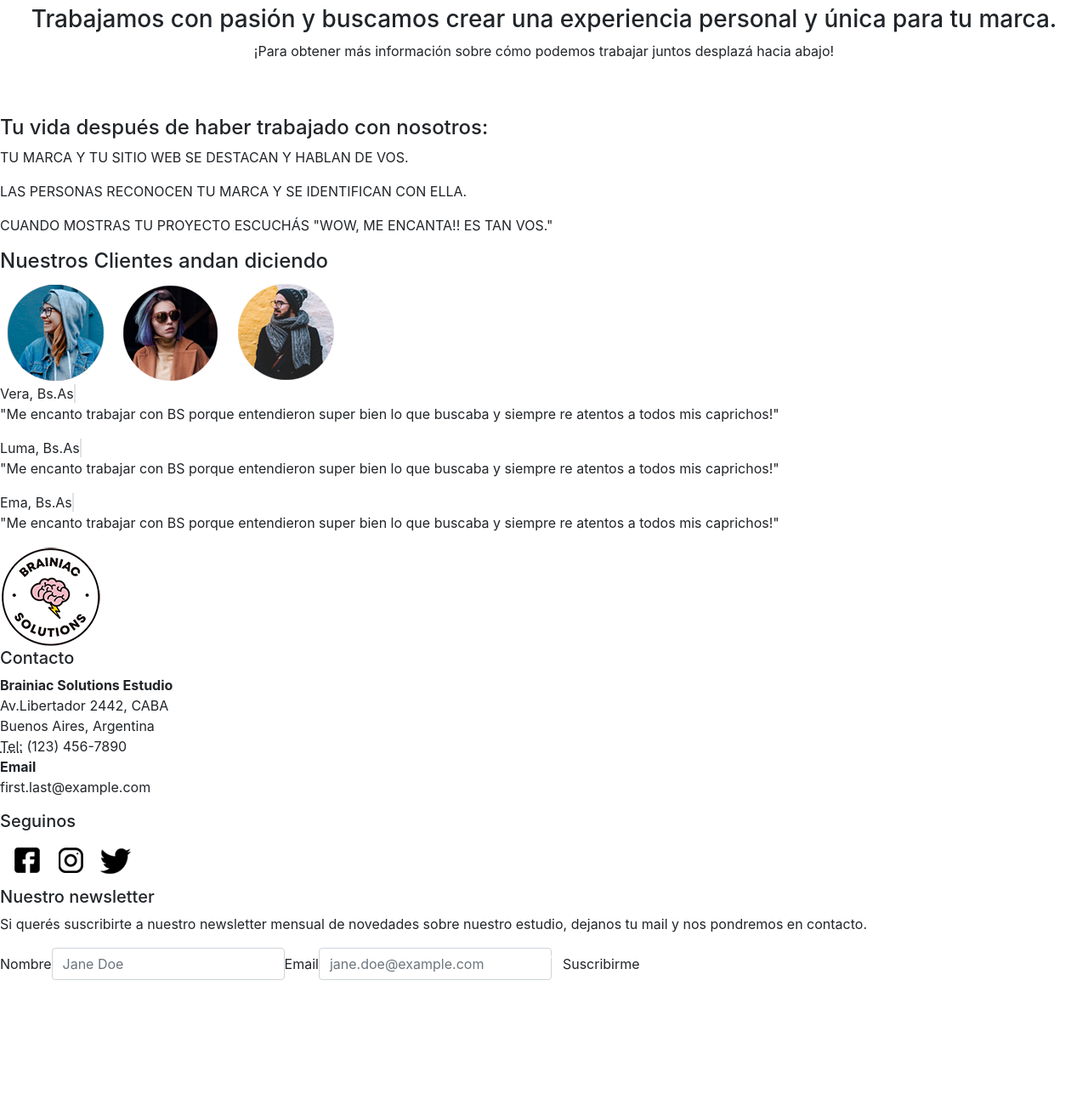
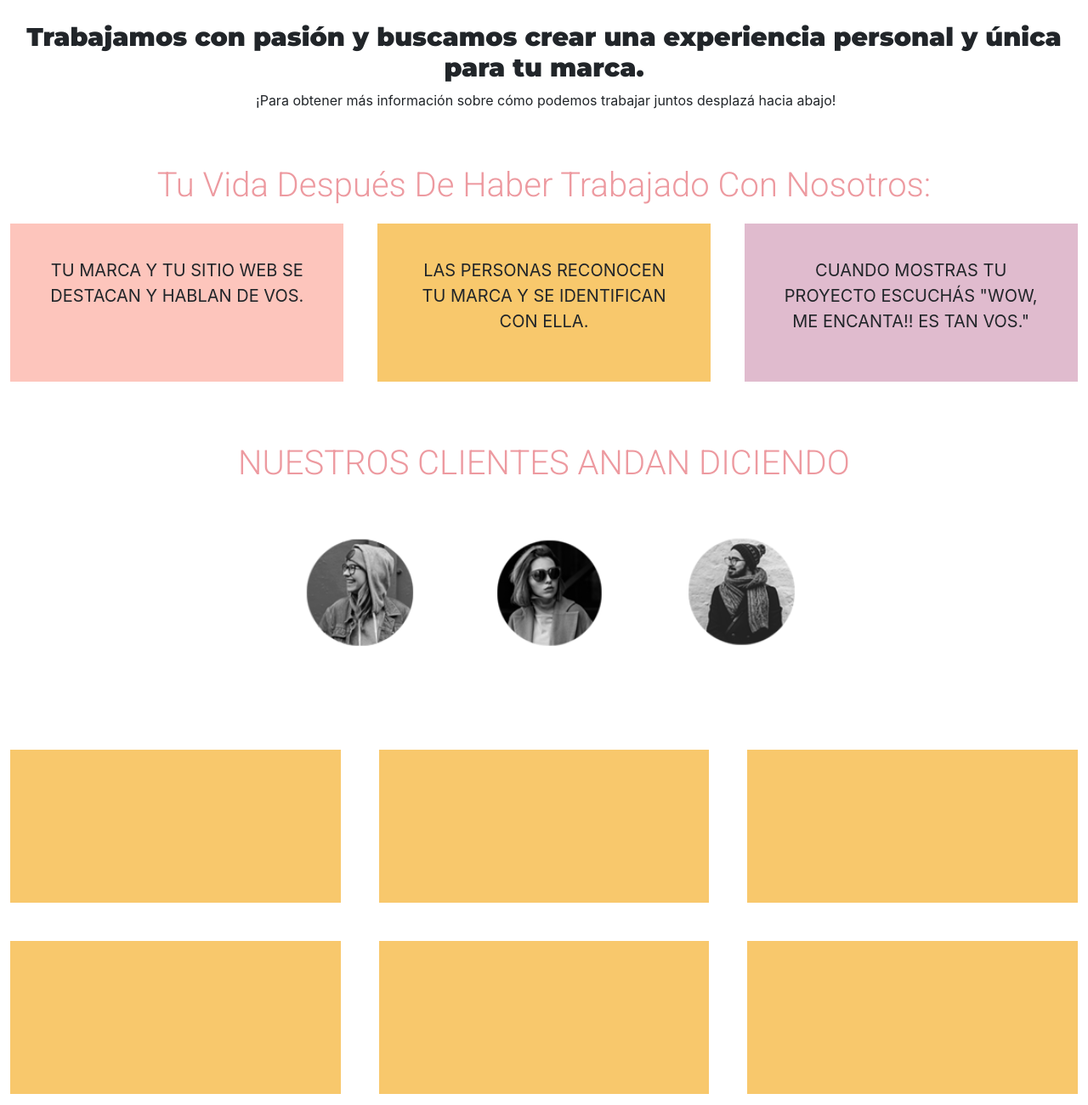
Before and after one commit to BelenPuerta/brainiac-solutions, a website: page servicios.html in a window 1280 px wide. Shown: the part 840-2140 px from the top of the page at 85% size. Before the commit the page ends 1993 px from the top, so only its background shows below. Drawn offline with nearby package versions, Linux system fonts and the light colour scheme; a web font is replaced by a local one.

Commit message:
estilos de servicios y tienda

```diff
--- a/css/estilosCSS.css
+++ b/css/estilosCSS.css
@@ -359,6 +359,155 @@ h2{
 }
 
 
+/* Empiezan estilos de Sobre mi html grilla */
+.titulo{
+  font-family: 'Montserrat', sans-serif;
+  font-weight: bold;
+  text-align: center;
+  font-size: 30px;
+}
+
+.sobreMi-grid-container{
+  display: grid;
+  grid-template-columns: 1fr 1fr 1fr;
+  grid-template-rows: 1fr;
+  gap: 15px 15px;
+  text-align: center;
+  grid-template-areas:
+  "fraseUno fraseDos fraseTres";
+}
+
+.fraseUno {
+  grid-area: fraseUno;
+  background-color: #fdc5bc;
+  padding: 40px;
+  margin: 3%;
+  min-height: 180px;
+  font-size: 20px;
+
+}
+.fraseDos {
+  grid-area: fraseDos;
+  background-color: #f8c86c;
+  padding: 40px;
+  margin: 3%;
+  min-height: 180px;
+  font-size: 20px;
+}
+
+.fraseTres {
+  grid-area: fraseTres;
+  background-color: #e0bbce;
+  padding: 40px;
+  margin: 3%;
+  min-height: 180px;
+  font-size: 20px;
+}
+
+
+/* Empiezan estilos de Servicios html grilla */
+
+.titulo{
+  font-family: 'Montserrat', sans-serif;
+  font-weight: bold;
+  text-align: center;
+  font-size: 30px;
+}
+
+.servicios-grid-container {
+  display: grid;
+  grid-template-columns: 1fr 1fr 1fr;
+  grid-template-rows: 1fr;
+  gap: 15px 15px;
+  text-align: center;
+  grid-template-areas:
+  "textoUno textoDos textoTres";
+}
+
+.textoUno {
+  grid-area: textoUno;
+  background-color: #fdc5bc;
+  padding: 40px;
+  margin: 3%;
+  min-height: 180px;
+  font-size: 20px;
+
+}
+.textoDos {
+  grid-area: textoDos;
+  background-color: #f8c86c;
+  padding: 40px;
+  margin: 3%;
+  min-height: 180px;
+  font-size: 20px;
+}
+
+.textoTres {
+  grid-area: textoTres;
+  background-color: #e0bbce;
+  padding: 40px;
+  margin: 3%;
+  min-height: 180px;
+  font-size: 20px;
+}
+
+.grid-container-gifs {
+  display: grid;
+  grid-template-columns: 1fr 1fr 1fr;
+  grid-template-rows: 1.5fr 1.5fr 1.5fr;
+  gap: 20px 20px;
+  grid-template-areas: "gifUno gifDos gifTres" "gifCuatro gifCinco gifSeis" ". . .";
+}
+
+.gifUno {
+  grid-area: gifUno;
+  background-color: #f8c86c;
+  padding: 20px;
+  margin: 3%;
+  min-height: 160px;
+}
+
+.gifDos {
+  grid-area: gifDos;
+  background-color: #f8c86c;
+  padding: 20px;
+  margin: 3%;
+  min-height: 180px;
+}
+
+.gifTres {
+  grid-area: gifTres;
+  background-color: #f8c86c;
+  padding: 20px;
+  margin: 3%;
+  min-height: 180px;
+}
+
+.gifCuatro {
+  grid-area: gifCuatro;
+  background-color: #f8c86c;
+  padding: 20px;
+  margin: 3%;
+  min-height: 180px;
+}
+
+.gifCinco {
+  grid-area: gifCinco;
+  background-color: #f8c86c;
+  padding: 20px;
+  margin: 3%;
+  min-height: 180px;
+ }
+
+.gifSeis {
+  grid-area: gifSeis;
+  background-color: #f8c86c;
+  padding: 20px;
+  margin: 3%;
+  min-height: 180px;
+}
+
+
 /* Slider Testimonial */
 
 .testimonial-section {
--- a/servicios.html
+++ b/servicios.html
@@ -1,16 +1,18 @@
 <!DOCTYPE html>
 <html lang="en">
+
 <head>
     <meta charset="UTF-8">
     <title>Servicos</title>
     <link href="https://fonts.googleapis.com/css2?family=Montserrat:wght@500;900&family=Patua+One&family=Roboto:wght@300&display=swap" rel="stylesheet">
-      <meta name="viewport" content="width=device-width, initial-scale=1.0"/>
+    <meta name="viewport" content="width=device-width, initial-scale=1.0" />
     <!-- <link rel="stylesheet" type="text/css" href="css/bootstrap.min.css"> -->
     <link rel="stylesheet" href="https://stackpath.bootstrapcdn.com/bootstrap/4.5.0/css/bootstrap.min.css" integrity="sha384-9aIt2nRpC12Uk9gS9baDl411NQApFmC26EwAOH8WgZl5MYYxFfc+NcPb1dKGj7Sk" crossorigin="anonymous">
-       <link rel="stylesheet" type="text/css" href="css/estilos.css">
+    <link rel="stylesheet" type="text/css" href="css/estilosCSS.css">
     <meta name="description" content=" Brainiac Solutions es un estudio creativo que te acompaña en la cración de tus proyectos para darles la forma estética y comunicacional que necesitan. Te ofrecemos múltiples servicios como diseño gráfico, web y social media.">
-          <meta name="keywords"  content=" estudio creativo, estudio de diseño grafico, diseño web, social media">
+    <meta name="keywords" content=" estudio creativo, estudio de diseño grafico, diseño web, social media">
 </head>
+
 <body>
     <header>
         <div id="navbar">
@@ -93,7 +95,6 @@
                     </div>
                 </div>
             </section>
-
             <section>
                 <div class="grid-container-gifs">
                     <div class="gifUno">
@@ -116,7 +117,6 @@
                     </div>
                 </div>
             </section>
-
             <footer>
                 <div class="footerInfo">
                     <div class="contenedor">
@@ -157,13 +157,9 @@
                     </div>
                 </div>
             </footer>
-
             <script src="https://code.jquery.com/jquery-3.5.1.slim.min.js" integrity="sha384-DfXdz2htPH0lsSSs5nCTpuj/zy4C+OGpamoFVy38MVBnE+IbbVYUew+OrCXaRkfj" crossorigin="anonymous"></script>
             <script src="https://cdn.jsdelivr.net/npm/popper.js@1.16.0/dist/umd/popper.min.js" integrity="sha384-Q6E9RHvbIyZFJoft+2mJbHaEWldlvI9IOYy5n3zV9zzTtmI3UksdQRVvoxMfooAo" crossorigin="anonymous"></script>
             <script src="https://stackpath.bootstrapcdn.com/bootstrap/4.5.0/js/bootstrap.min.js" integrity="sha384-OgVRvuATP1z7JjHLkuOU7Xw704+h835Lr+6QL9UvYjZE3Ipu6Tp75j7Bh/kR0JKI" crossorigin="anonymous"></script>
-
-
-
 </body>
 
 </html>
```
Lines whose indentation alone changed are shown as unchanged.
